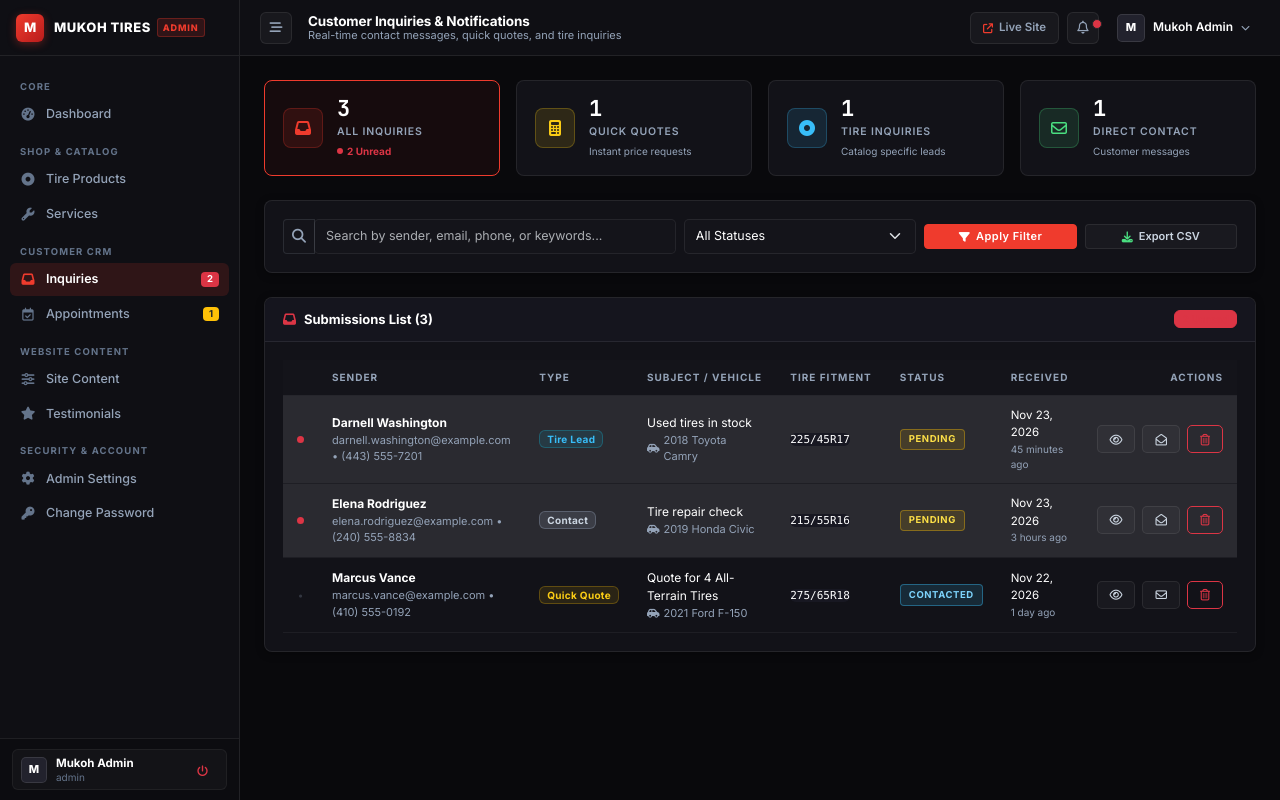
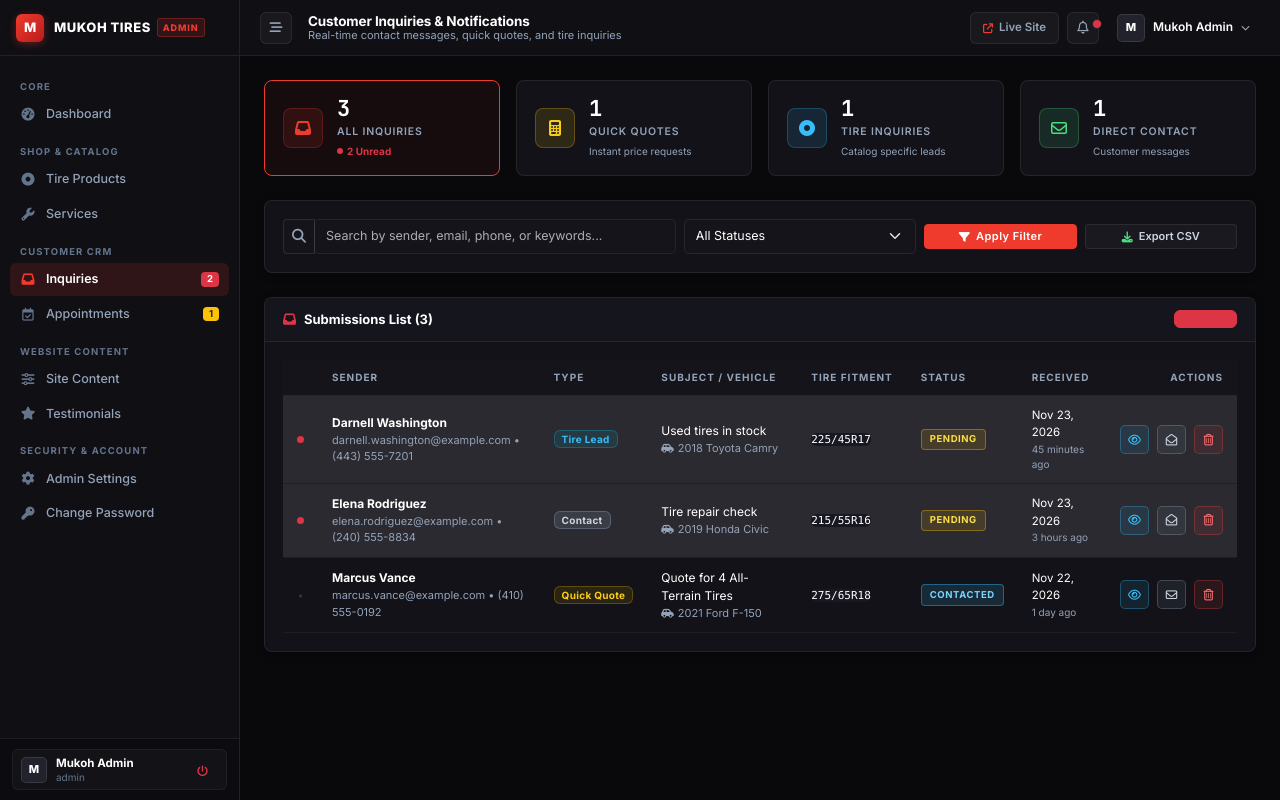
Before and after one commit to Haider-875/mukoh, a Laravel app: page /admin/inquiries in a window 1280 px wide. Run offline with Laravel 12, Linux system fonts and the light colour scheme; a user stored in the database is signed in; data comes from the database, SQL or seed files in the repository.

Commit message:
Add generous gap and refined styling to table action buttons across all admin views

```diff
--- a/resources/views/admin/inquiries/index.blade.php
+++ b/resources/views/admin/inquiries/index.blade.php
@@ -184,21 +184,21 @@
                             <div class="text-secondary" style="font-size:10px;">{{ $inquiry->created_at->diffForHumans() }}</div>
                         </td>
                         <td class="text-end">
-                            <div class="btn-group btn-group-sm">
-                                <a href="{{ route('admin.inquiries.show', $inquiry) }}" class="btn btn-outline-secondary" style="height:28px; padding:0 8px;" title="View Details">
+                            <div class="d-inline-flex align-items-center gap-2">
+                                <a href="{{ route('admin.inquiries.show', $inquiry) }}" class="btn btn-action btn-action-view" title="View Details">
                                     <i class="fa-regular fa-eye"></i>
                                 </a>
-                                <form action="{{ route('admin.inquiries.toggle-read', $inquiry) }}" method="POST" class="d-inline">
+                                <form action="{{ route('admin.inquiries.toggle-read', $inquiry) }}" method="POST" class="d-inline m-0">
                                     @csrf
                                     @method('PATCH')
-                                    <button type="submit" class="btn btn-outline-secondary" style="height:28px; padding:0 8px;" title="{{ $inquiry->is_read ? 'Mark Unread' : 'Mark Read' }}">
+                                    <button type="submit" class="btn btn-action btn-action-email" title="{{ $inquiry->is_read ? 'Mark Unread' : 'Mark Read' }}">
                                         <i class="fa-regular {{ $inquiry->is_read ? 'fa-envelope' : 'fa-envelope-open' }}"></i>
                                     </button>
                                 </form>
-                                <form action="{{ route('admin.inquiries.destroy', $inquiry) }}" method="POST" onsubmit="return confirm('Delete this inquiry permanently?');" class="d-inline">
+                                <form action="{{ route('admin.inquiries.destroy', $inquiry) }}" method="POST" onsubmit="return confirm('Delete this inquiry permanently?');" class="d-inline m-0">
                                     @csrf
                                     @method('DELETE')
-                                    <button type="submit" class="btn btn-outline-danger" style="height:28px; padding:0 8px;" title="Delete">
+                                    <button type="submit" class="btn btn-action btn-action-delete" title="Delete Inquiry">
                                         <i class="fa-regular fa-trash-can"></i>
                                     </button>
                                 </form>
```
Also changed, not shown: resources/views/admin/appointments/index.blade.php (+6 -6 lines), resources/views/admin/products/index.blade.php (+4 -4 lines), resources/views/admin/services/index.blade.php (+4 -4 lines), resources/views/admin/testimonials/index.blade.php (+4 -4 lines).
